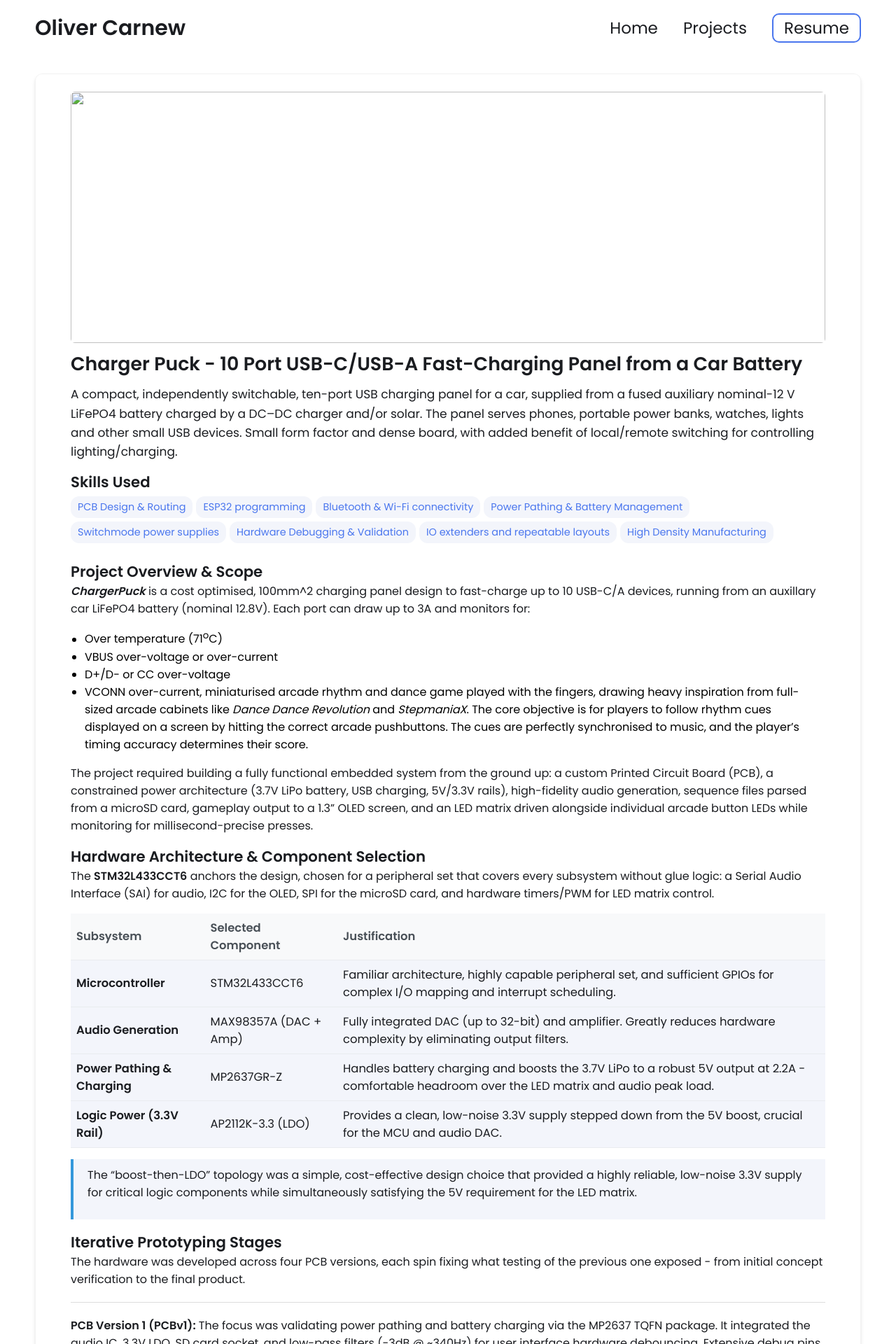
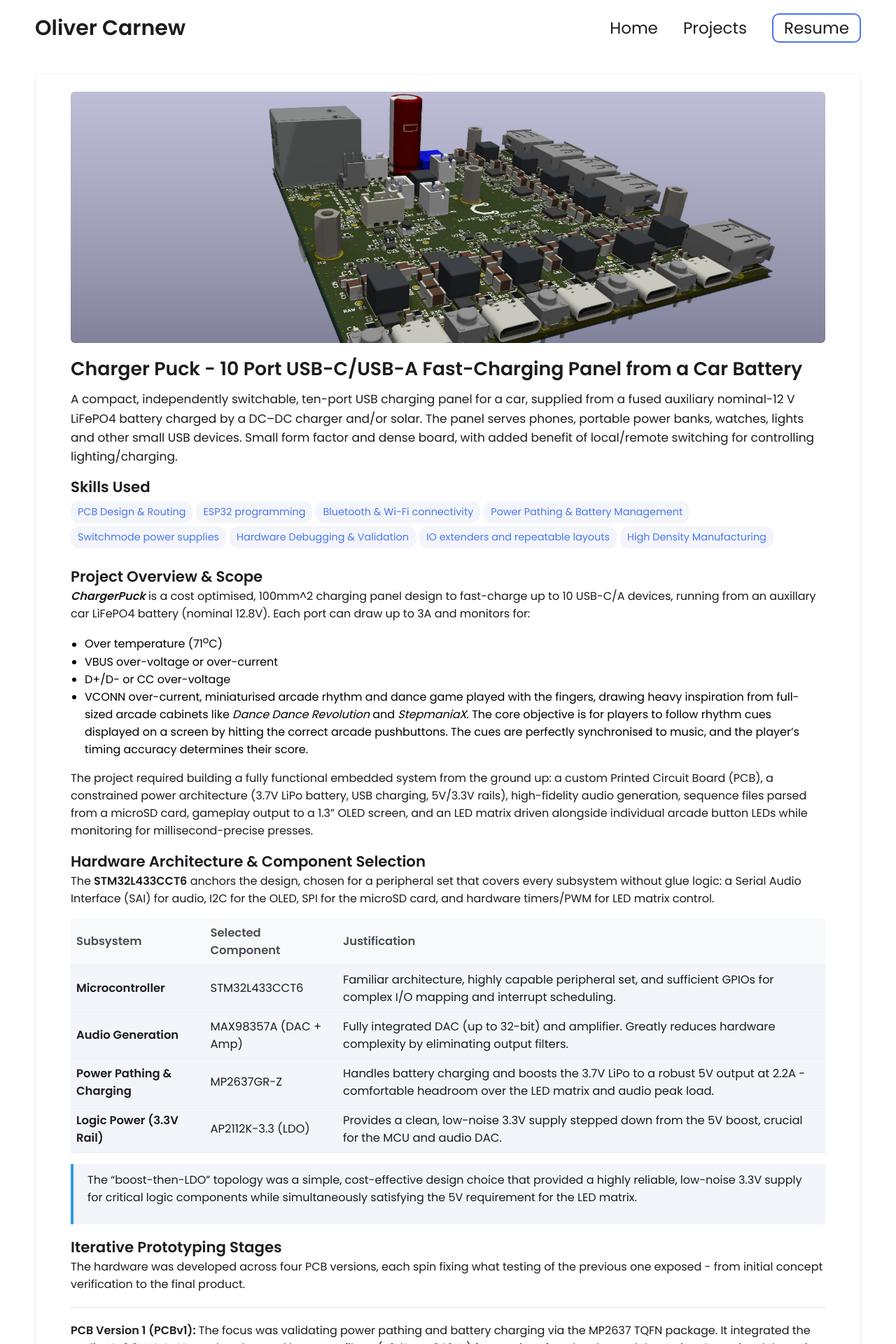
Before and after one commit to OliCar-del/OliCar-del.github.io, a Jekyll site: the page built from _projects/ChargerPuck/index.md, in a window 1280 px wide. Shown: the top 1920 px of the page at 70% size. Built offline with Jekyll 4.4.1, drawn with Linux system fonts in a browser that asks for light colours.

Commit message:
image address change

```diff
--- a/_projects/ChargerPuck/index.md
+++ b/_projects/ChargerPuck/index.md
@@ -15,8 +15,8 @@ skills:
 tags: [PCB (KiCad 10.0), ESP32, Battery power, Power Design, Manufacturing]   # short labels on the project card
 areas: [pcb, embedded, power]   # filter buttons: power, pcb, embedded, control, rf, software
 order: 5   # position on the site, lowest first
-image: /_projects/ChargerPuck/charger_puck_fabircated+top.png
-thumb: /_projects/ChargerPuck/charger_puck_fabircated+top.png
+image: /projects/ChargerPuck/charger_puck_fabircated+top.png
+thumb: /projects/ChargerPuck/charger_puck_fabircated+top.png
 permalink: /projects/ChargerPuck/
 redirect_from:   # older addresses for this page, kept working
   # - /projects/01_tap-mania/
```
